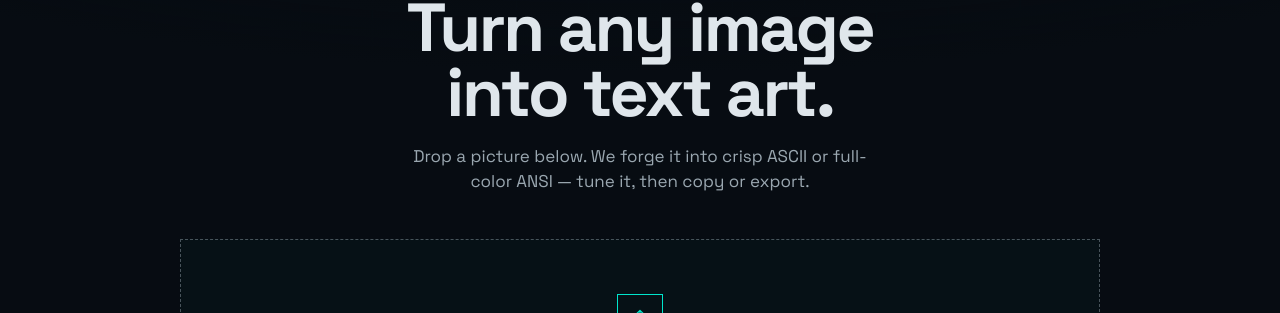
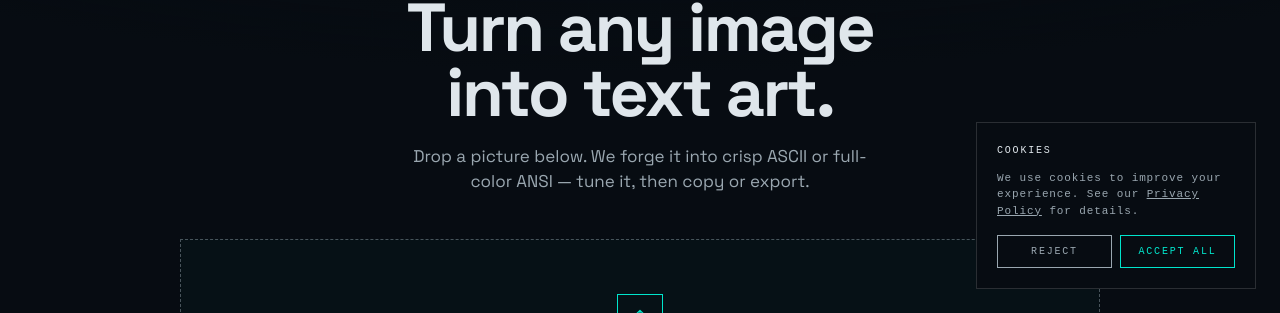
Before and after one commit to c0dezer019/Image2-Web, a Next.js app: page / in a window 1280 px wide. Shown: the part 487-800 px from the top of the page. Built offline with nearby package versions, Linux system fonts and the light colour scheme; no server answers.

Commit message:
feat: mount CookieBanner in root layout

```diff
--- a/app/layout.tsx
+++ b/app/layout.tsx
@@ -1,6 +1,7 @@
 import type { Metadata } from "next";
 import localFont from "next/font/local";
 import { Analytics } from '@vercel/analytics/next';
+import { CookieBanner } from "@/components/CookieBanner";
 import "./globals.css";
 
 const spaceGrotesk = localFont({
@@ -31,6 +32,7 @@ export default function RootLayout({ children }: { children: React.ReactNode })
       <body>
         {children}
         <Analytics />
+        <CookieBanner />
       </body>
     </html>
   );
```
